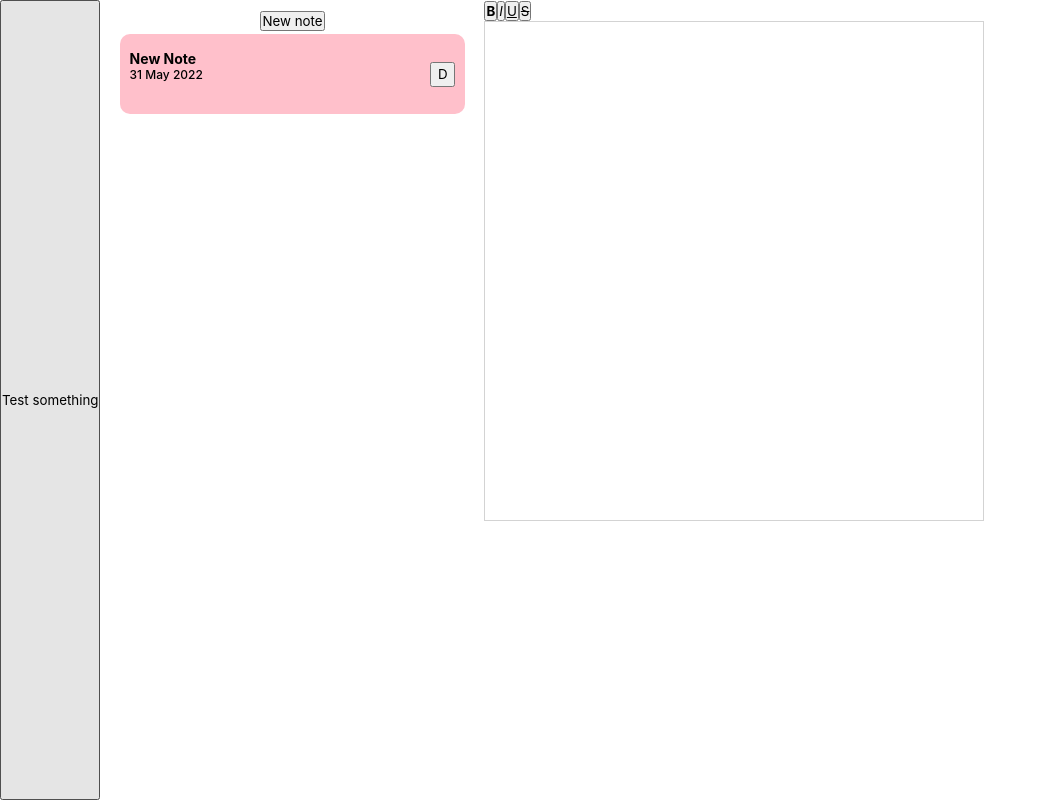
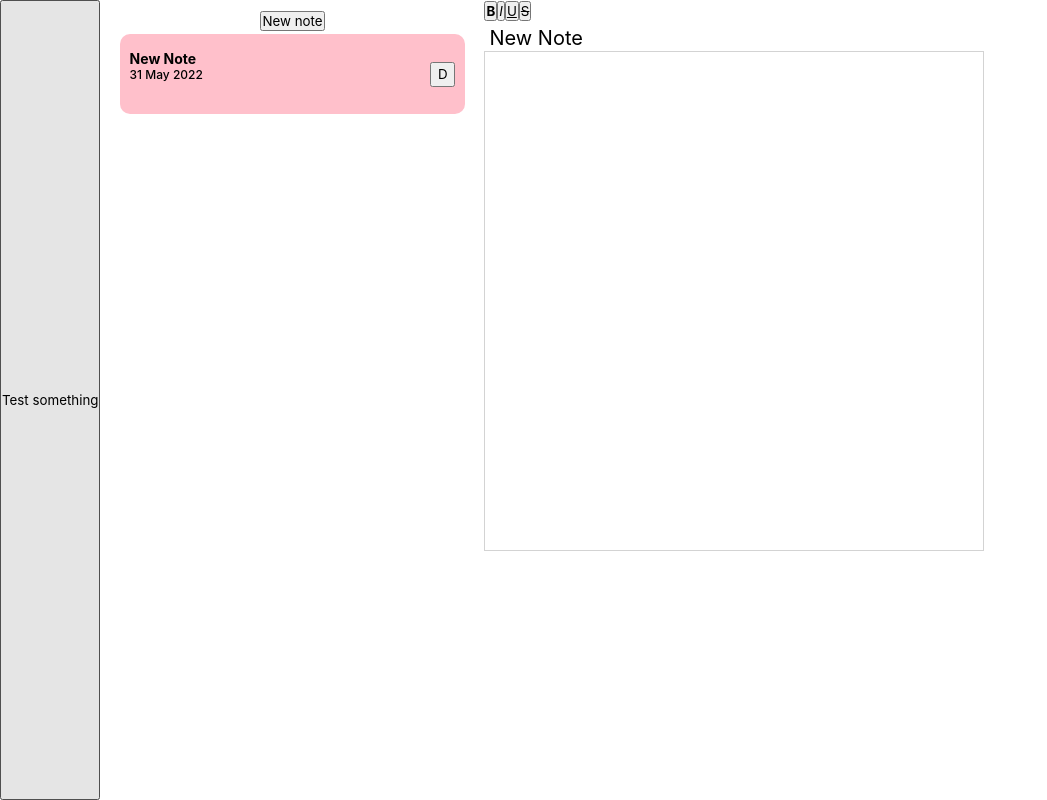
Before and after one commit to agiemza/notepad, a React (Create React App) app: page / in a window 1280 px wide. Both pictures are taken after a click on the button "New note". Shown: the whole page, without its empty margins (0-1047 px from the left). Built offline with nearby package versions, Linux system fonts and the light colour scheme.

Commit message:
Title editing feature added

```diff
--- a/src/App.js
+++ b/src/App.js
@@ -25,7 +25,8 @@ export default function App() {
 
             currentNoteID && document.getElementById(currentNoteID).classList.add("activeNote")
             const currentNote = notes.find(note => note.id === currentNoteID)
-            updateTextarea(currentNote.content)
+            updateTextField(currentNote.title, "titleArea")
+            updateTextField(currentNote.content, "textArea")
 
         } else if (notes.length == 1) {
             currentNoteID && document.getElementById(currentNoteID).classList.add("activeNote")
@@ -33,14 +34,43 @@ export default function App() {
 
     }, [currentNoteID])
 
-    function handleInput(e) {
+    function editTitle(e) {
         setNotes(prevState => {
             const newState = []
             prevState.forEach(note => {
                 if (note.id === currentNoteID) {
-                    note.content = e.target.innerHTML.replace(/&nbsp;/g, ' ').replace(/&amp;/g, "&").replace(/&lt;/g, "<").replace(/&gt;/g, ">")
+                    note.title = e.target.innerHTML
+                    note.isNew && delete note.isNew
+                    newState.unshift(note)
+                }
+                else {
+                    newState.push(note)
+                }
+            })
+            return newState
+        })
+    }
+
+    function editNote(e) {
+        setNotes(prevState => {
+            const newState = []
+            prevState.forEach(note => {
+                if (note.id === currentNoteID) {
+                    console.clear()
+                    console.log(note)
+
+                    const input = e.target.innerHTML
+
+                    if (note.isNew && input.indexOf("<div>") !== -1) {
+                        note.title = input.slice(0, input.indexOf("<div>"))
+                        updateTextField(note.title, "titleArea")
+                        delete note.isNew
+                    }
+
+                    note.content = input
                     note.timeEdited.time = getTimeAndDate().time
                     note.timeEdited.date = getTimeAndDate().date
+
                     newState.unshift(note)
                 }
                 else {
@@ -121,15 +151,19 @@ export default function App() {
                 date: getTimeAndDate().date,
                 time: getTimeAndDate().time
             },
+            isNew: true
         }
         setNotes(prevState => [newNote, ...prevState])
         setCurrentNoteID(newNoteID)
-        updateTextarea(newNote.content)
+        updateTextField(newNote.title, "titleArea")
+        updateTextField(newNote.content, "textArea")
     }
 
     function changeNote(note) {
         setCurrentNoteID(note.id)
-        updateTextarea(note.content)
+        updateTextField(note.title, "titleArea")
+        updateTextField(note.content, "textArea")
+
     }
 
     function deleteNote(note) {
@@ -139,23 +173,25 @@ export default function App() {
             if (newState.length > 0) {
                 if (note.id === currentNoteID) {
                     setCurrentNoteID(newState[0].id)
-                    updateTextarea(newState[0].content)
+                    updateTextField(newState[0].title, "titleArea")
+                    updateTextField(newState[0].content, "textArea")
                 }
             } else {
                 setCurrentNoteID(false)
-                updateTextarea()
+                updateTextField("", "titleArea")
+                updateTextField("", "textArea")
             }
             return newState
         })
     }
 
-    function updateTextarea(content) {
-        content ? document.getElementById("textArea").innerHTML = content : document.getElementById("textArea").innerHTML = ""
+    function updateTextField(content, field) {
+        content ? document.getElementById(field).innerHTML = content : document.getElementById(field).innerHTML = ""
     }
 
 
     function handleTest() {
-        console.log(currentNoteID)
+
     }
 
     return (
@@ -171,7 +207,19 @@ export default function App() {
             </div>
             <div className="notepad-container">
                 <Toolbar />
-                <div className="textArea" id="textArea" onInput={(e) => handleInput(e)} contentEditable suppressContentEditableWarning>
+                <div
+                    className="titleArea"
+                    id="titleArea"
+                    onInput={e => editTitle(e)}
+                    onKeyPress={e => e.key === "Enter" && e.preventDefault()}
+                    contentEditable suppressContentEditableWarning>
+                </div>
+                <div
+                    className="textArea"
+                    id="textArea"
+                    onInput={e => editNote(e)}
+                    contentEditable
+                    suppressContentEditableWarning>
                 </div>
             </div>
         </section>
--- a/src/components/Noteslist.js
+++ b/src/components/Noteslist.js
@@ -1,4 +1,4 @@
-export default function Noteslist({ createNewNote, changeNote, notes, deleteNote }) {
+export default function Noteslist({ createNewNote, changeNote, notes, deleteNote}) {
 
     function displayNoteList() {
         return notes.map(note => {
@@ -10,8 +10,10 @@ export default function Noteslist({ createNewNote, changeNote, notes, deleteNote
                     onClick={() => {
                         changeNote(note)
                     }}>
-                    <div className="note-card-title">
-                        {note.title.slice(0, 25)}
+                    <div
+                        className="note-card-title"
+                        dangerouslySetInnerHTML={{ __html: note.title }}
+                    >
                     </div>
                     <div className="note-card-bottom">
                         <div className="note-card-date">
--- a/src/components/toolbar.js
+++ b/src/components/toolbar.js
@@ -9,6 +9,7 @@ export default function Toolbar(props) {
         <div className="toolbar">
             <div className="stylingBar">
                 <button
+                    className="styleButton"
                     onClick={() => handleClick("bold")}
                     style={{ fontWeight: '700' }}
                 >
--- a/src/style.css
+++ b/src/style.css
@@ -71,14 +71,26 @@
     width: 100%;
     height: 16px;
 }
+
 .delete-button {
     position: absolute;
     width: 25px;
     height: 25px;
     right: 10px;
 }
+
+.titleArea {
+    font-size: 20px;
+    outline: none;
+    width: 300px;
+    height: 30px;
+    padding: 5px;
+}
+
 .textArea {
     width: 500px;
     height: 500px;
     border: 1px solid lightgray;
+    outline: none;
+    padding: 5px;
 }
```
